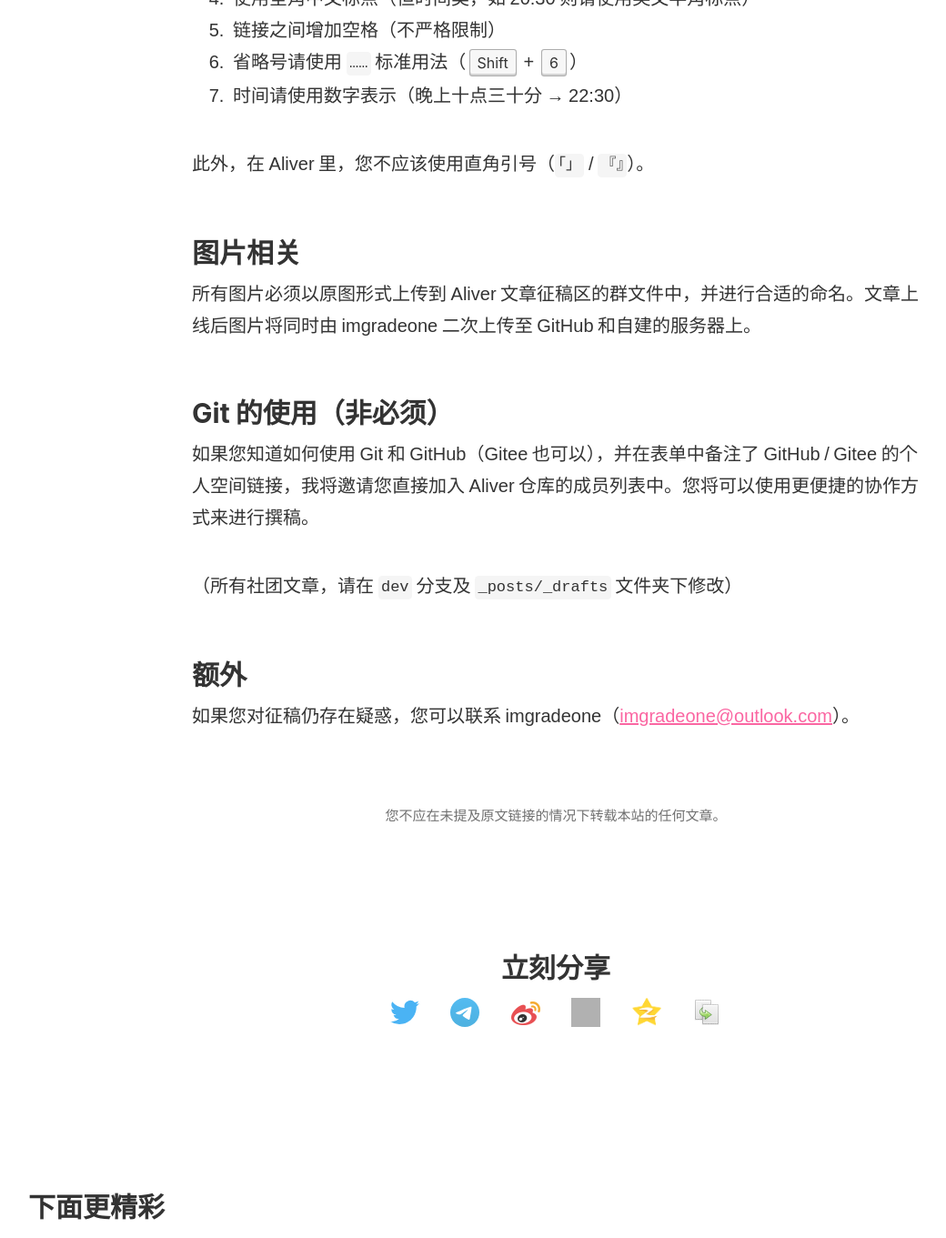
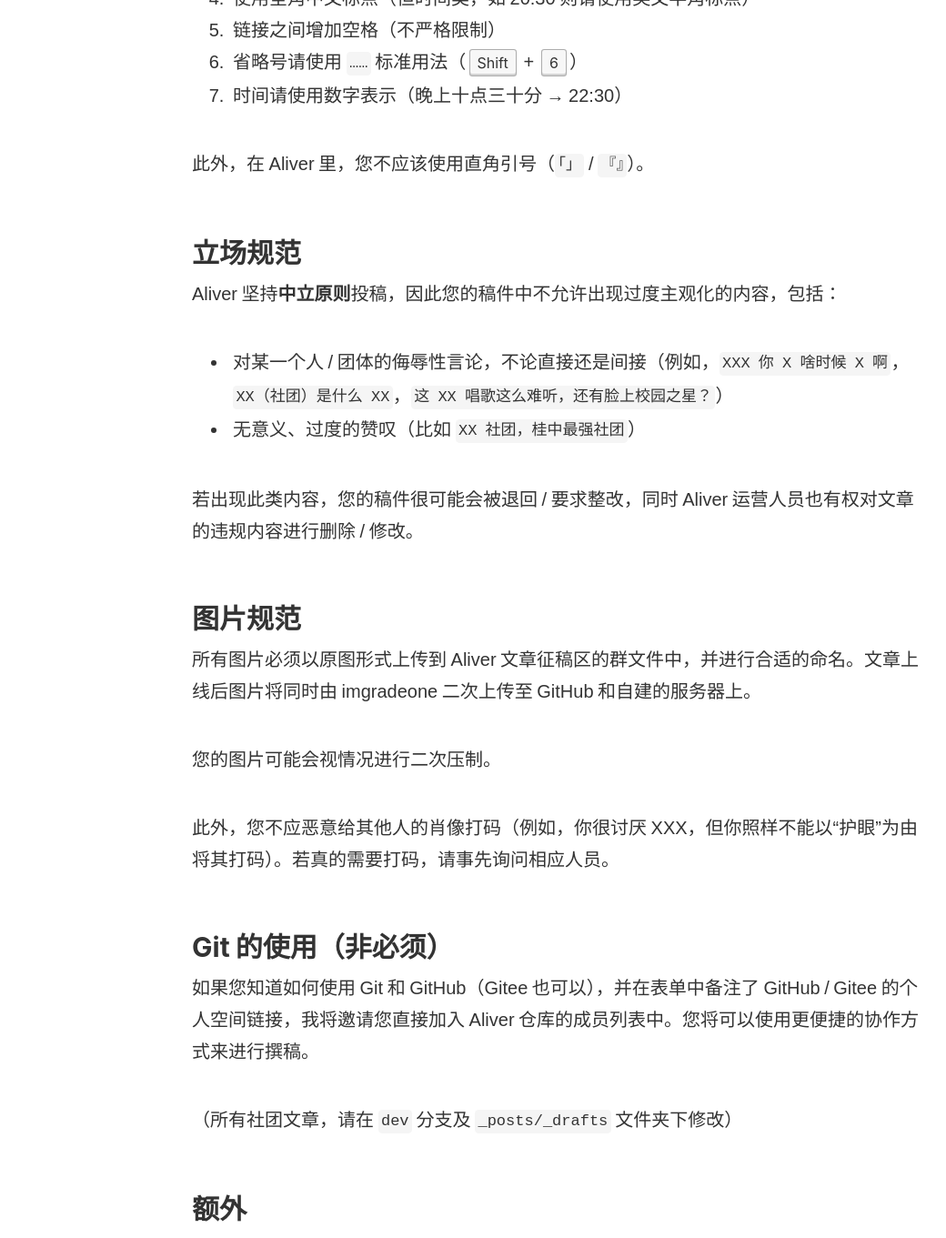
Before and after one commit to devswork-glzx/aliver, a Jekyll site: the page built from _posts/2022-01-01-aliver-open-article-contribution.md, in a window 1280 px wide and 1400 px high, scrolled down 2267 px, cut to the strip 0-1361 px from the top of the window. Shown: the whole strip at 91% size, without its empty margins (29-1069 px from the left). Built offline with Jekyll 4.4.1, drawn with Linux system fonts in a browser that asks for light colours; our own code applies the rules of GitHub Pages for plain Markdown files; some of the changed text lies outside the part shown; grey boxes are pictures that could not be loaded.

Commit message:
规范内容补充

```diff
--- a/_posts/2022-01-01-aliver-open-article-contribution.md
+++ b/_posts/2022-01-01-aliver-open-article-contribution.md
@@ -33,13 +33,13 @@
 
 ## 征稿内容
 
-- 针对**社团**：与本社团有关的新闻、活动、消息
+- 针对**社团**：与本社团有关的新闻、活动、消息、公告
 - 针对**校团委学生会**：学校性质的新闻、活动、事件等
 - 针对**班级代表**：班级活动（征稿方向待定）
 - 针对**教师 / 领导**：内容监督
 - 针对**已毕业学长**：个人故事分享（征稿方向待定）
 
-## 征稿规范
+## 稿件格式及排版规范
 
 文档必须为如下格式类型中的一者（选择你喜欢 / 熟悉的就行）：
 
@@ -64,9 +64,21 @@
 
 此外，在 Aliver 里，您不应该使用直角引号（`「」` / `『』`）。
 
-## 图片相关
+## 立场规范
+Aliver 坚持**中立原则**投稿，因此您的稿件中不允许出现过度主观化的内容，包括：
+
+- 对某一个人 / 团体的侮辱性言论，不论直接还是间接（例如，`XXX 你 X 啥时候 X 啊`，`XX（社团）是什么 XX`，`这 XX 唱歌这么难听，还有脸上校园之星？`）
+- 无意义、过度的赞叹（比如 `XX 社团，桂中最强社团`）
+
+若出现此类内容，您的稿件很可能会被退回 / 要求整改，同时 Aliver 运营人员也有权对文章的违规内容进行删除 / 修改。
+
+## 图片规范
 
 所有图片必须以原图形式上传到 Aliver 文章征稿区的群文件中，并进行合适的命名。文章上线后图片将同时由 imgradeone 二次上传至 GitHub 和自建的服务器上。
+
+您的图片可能会视情况进行二次压制。
+
+此外，您不应恶意给其他人的肖像打码（例如，你很讨厌 XXX，但你照样不能以“护眼”为由将其打码）。若真的需要打码，请事先询问相应人员。
 
 ## Git 的使用（非必须）
 
```
